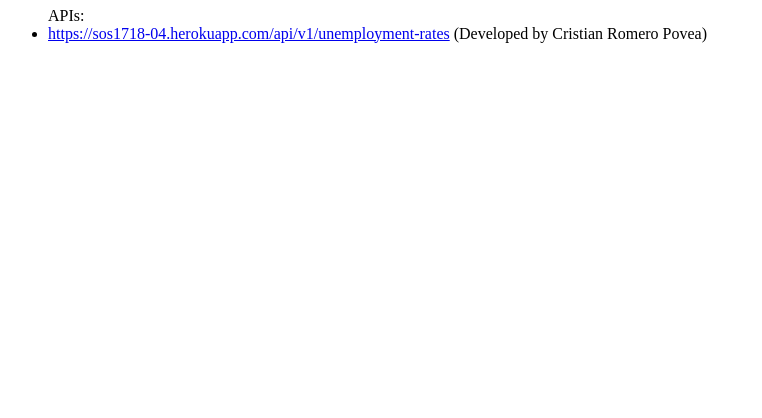
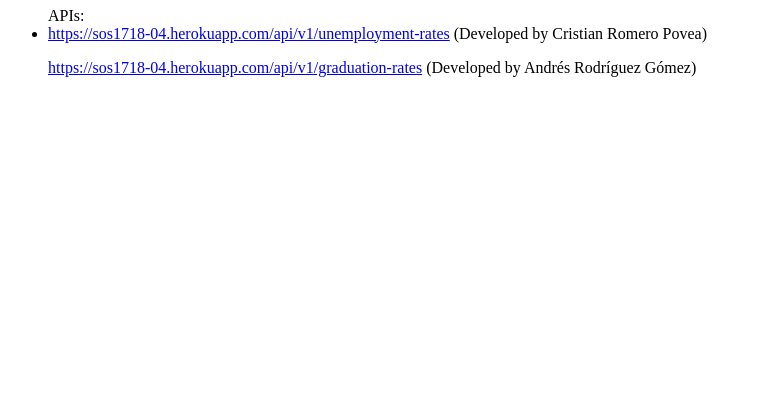
Before and after one commit to gti-sos/SOS1718-04, a website: page public/index.html in a window 1280 px wide. Shown: the part 382-800 px from the top of the page, without its empty margins (0-762 px from the left). Drawn offline with Linux system fonts and the light colour scheme.

Commit message:
enlaces heroku

```diff
--- a/public/index.html
+++ b/public/index.html
@@ -15,6 +15,7 @@
         <ul>APIs:
             <li>
                 <a href="https://sos1718-04.herokuapp.com/api/v1/unemployment-rates">https://sos1718-04.herokuapp.com/api/v1/unemployment-rates</a> (Developed by Cristian Romero Povea)
+                <p><a href="https://sos1718-04.herokuapp.com/api/v1/graduation-rates">https://sos1718-04.herokuapp.com/api/v1/graduation-rates</a> (Developed by Andrés Rodríguez Gómez)<p>
             </li>
         </ul>
     </body>
```
